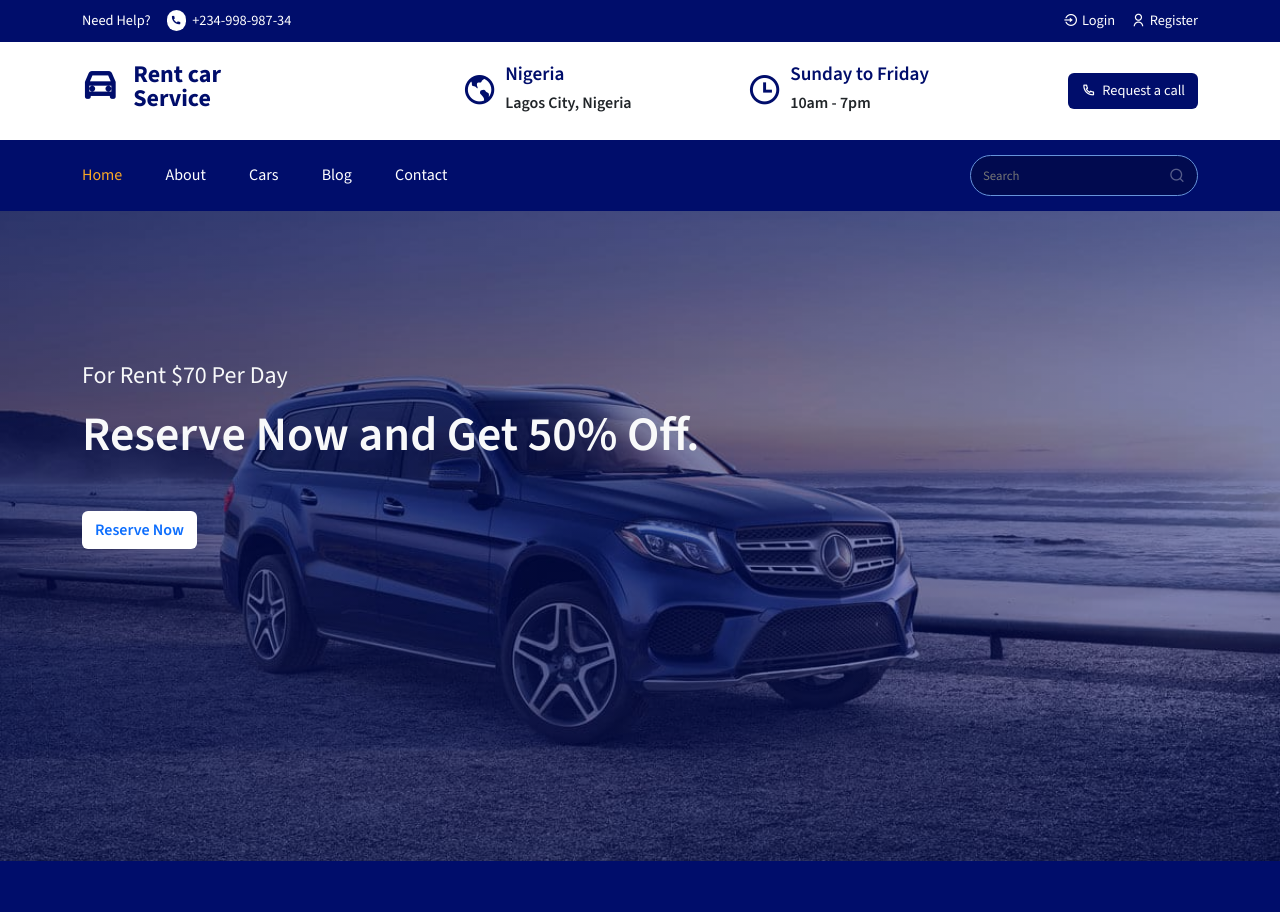
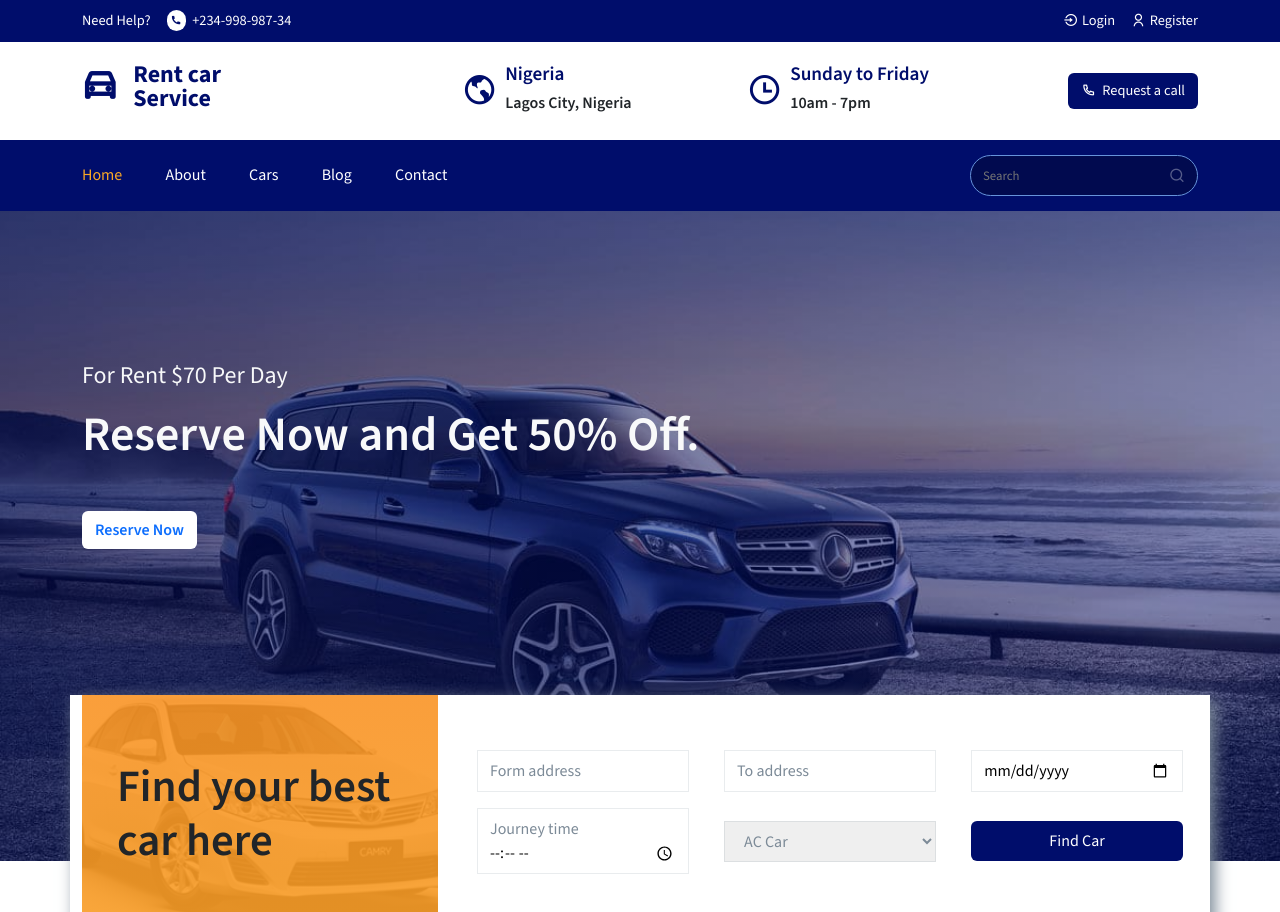
Before and after one commit to Terfa-web/IJA-Company-Limited, a React (Create React App) app: page /home in a window 1280 px wide. Shown: the top 912 px of the page. Built offline with nearby package versions, Linux system fonts and the light colour scheme.

Commit message:
Style the hero section

```diff
--- a/src/components/UI/FindCarForm.jsx
+++ b/src/components/UI/FindCarForm.jsx
@@ -1,7 +1,46 @@
 import React from "react";
+import "../../styles/find-car-form.css";
+
+import { Form, FormGroup } from "reactstrap";
 
 const FindCarForm = () => {
-  return <div>FindCarForm</div>;
+  return (
+    <Form className="form">
+      <div className="d-flex align-items-center justify-content-between flex-wrap">
+        <FormGroup className="form__group">
+          <input type="text" placeholder="Form address" required />
+        </FormGroup>
+
+        <FormGroup className="form__group">
+          <input type="text" placeholder="To address" required />
+        </FormGroup>
+
+        <FormGroup className="form__group">
+          <input type="date" placeholder="Journey date" required />
+        </FormGroup>
+
+        <FormGroup className="form__group">
+          <input
+            className="journey__time"
+            type="time"
+            placeholder="Journey time"
+            required
+          />
+        </FormGroup>
+
+        <FormGroup className="select__group">
+          <select>
+            <option value="ac">AC Car</option>
+            <option value="non-ac">Non AC Car</option>
+          </select>
+        </FormGroup>
+
+        <FormGroup className="form__group">
+          <button className="btn find__car-btn">Find Car</button>
+        </FormGroup>
+      </div>
+    </Form>
+  );
 };
 
 export default FindCarForm;
--- a/src/index.css
+++ b/src/index.css
@@ -79,8 +79,8 @@ section {
 }
 
 .btn:hover {
-  color: #fff;
-  background-color: #000c6bd0;
+  background: #fff !important;
+  color: #000d6b !important;
 }
 
 @media only screen and (max-width: 768px) {
--- a/src/pages/Home.jsx
+++ b/src/pages/Home.jsx
@@ -1,12 +1,31 @@
 import React from "react";
 import HeroSlider from "../components/UI/HeroSlider";
 import Helmet from "../components/Helmet/Helmet";
+import { Container, Row, Col } from "reactstrap";
+import FindCarForm from "../components/UI/FindCarForm";
 
 const Home = () => {
   return (
     <Helmet title="Home">
       <section className="p-0 hero__slider-section">
+        {/* =========== hero section =========== */}
         <HeroSlider />
+
+        <div className="hero__form">
+          <Container>
+            <Row className="form__row">
+              <Col lg="4" md="4">
+                <div className="find__cars-left">
+                  <h2>Find your best car here</h2>
+                </div>
+              </Col>
+
+              <Col lg="8" md="8" sm="12">
+                <FindCarForm />
+              </Col>
+            </Row>
+          </Container>
+        </div>
       </section>
     </Helmet>
   );
--- a/src/styles/find-car-form.css
+++ b/src/styles/find-car-form.css
@@ -0,0 +1,82 @@
+.find__cars-left {
+  background: linear-gradient(rgb(249, 148, 38, 0.9), rgb(249, 158, 38, 0.9)),
+    url("../assets/all-images/toyota-offer-2.png");
+
+  background-position: center;
+  background-repeat: no-repeat;
+  background-size: cover;
+  padding: 65px 35px;
+}
+
+.find__cars-left h2 {
+  font-weight: 600;
+  font-size: 2.8rem;
+}
+
+.form__group {
+  width: 30%;
+  margin-bottom: 0;
+}
+
+.form__group input {
+  border: 1px solid #7c8a972a;
+  padding: 8px 12px;
+  width: 100%;
+  outline: none;
+}
+
+.form__group input::placeholder {
+  color: #7c8a97;
+}
+
+.form {
+  background: #fff;
+  padding-top: 55px;
+  padding-bottom: 50px;
+  padding-left: 15px;
+  padding-right: 15px;
+}
+
+.select__group {
+  width: 30%;
+}
+
+.select__group select {
+  width: 100%;
+  padding: 8px 15px;
+  border: 1px solid #7c8a972a;
+  outline: none;
+  color: #7c8a97;
+}
+
+.hero__slider-section {
+  position: relative;
+  z-index: 10;
+  margin-bottom: 200px;
+}
+
+.hero__form {
+  position: absolute;
+  bottom: -80px;
+  z-index: 11;
+  width: 100%;
+}
+.form__row {
+  background: #fff;
+  box-shadow: 5px 5px 15px #7c8a97;
+}
+
+.journey__time::before {
+  content: "Journey time";
+  margin-right: 0.8rem;
+  color: #7c8a97;
+}
+
+.btn.find__car-btn {
+  background: #000d6b;
+  color: #fff;
+  padding: 8px 15px;
+  width: 100%;
+  border: none;
+  outline: none;
+}
```
